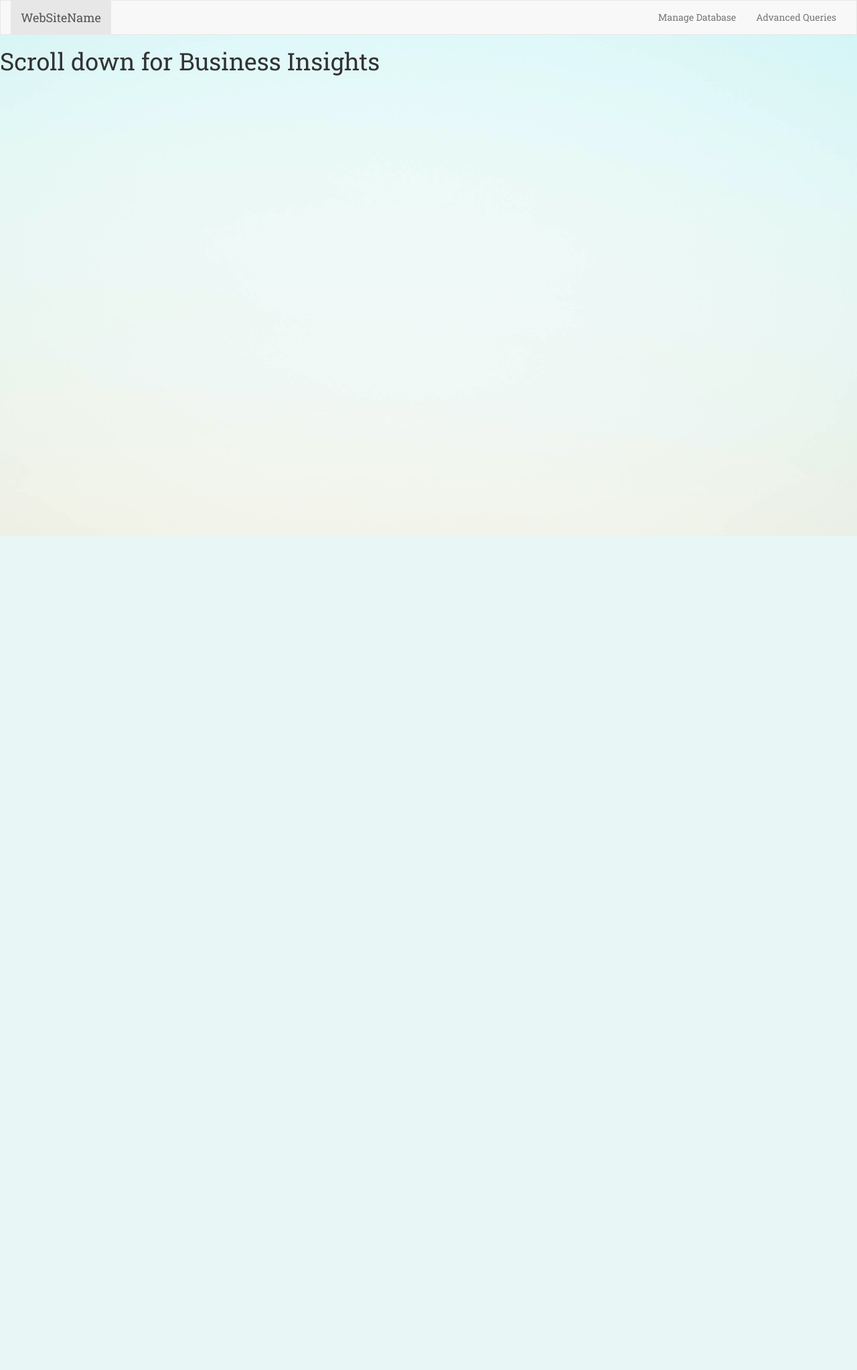
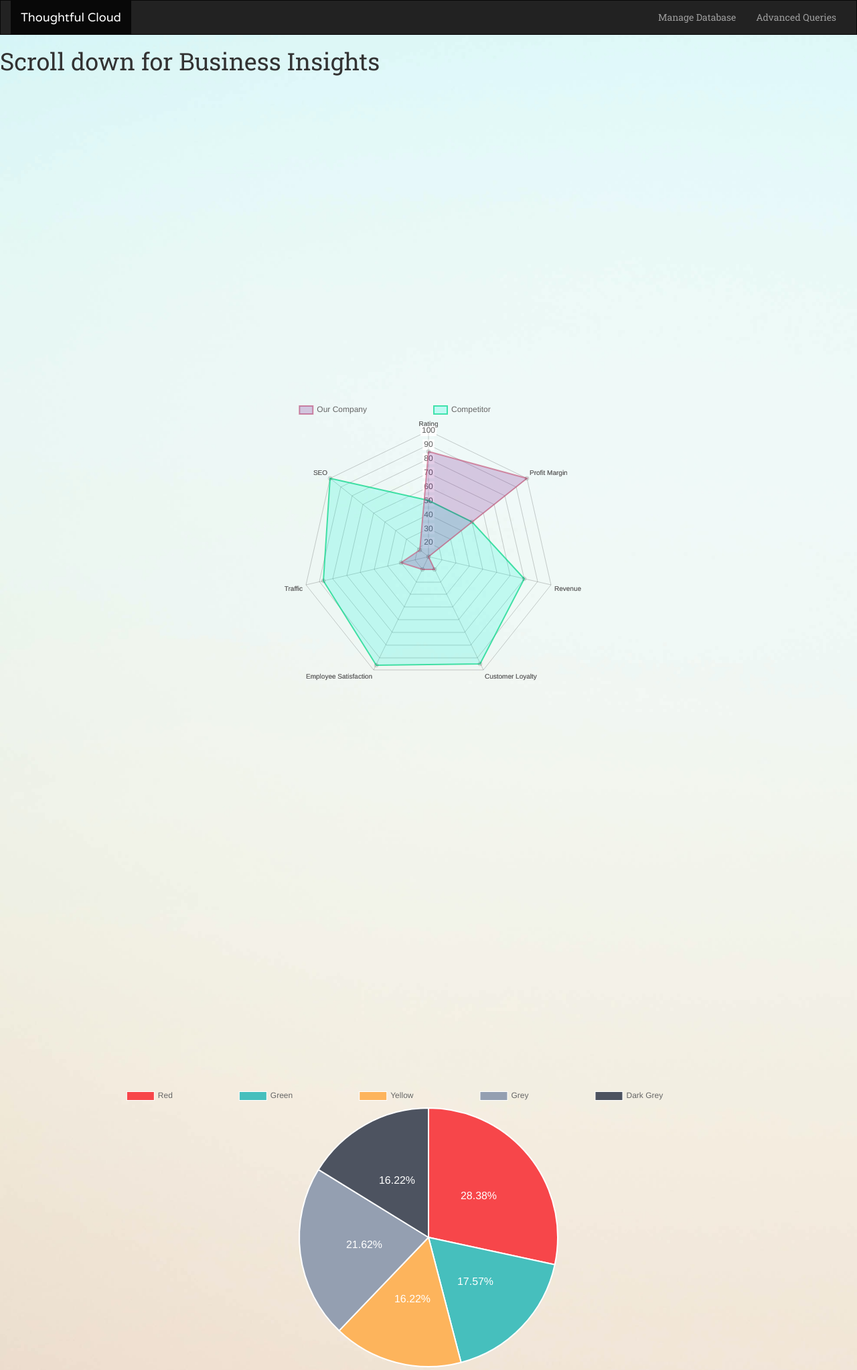
Before and after one commit to jijung1/ECommerce, a Django app: page /ecommerce_site/ in a window 1280 px wide. Shown: the top 2045 px of the page at 67% size. Before the commit the page ends 800 px from the top, so only its background shows below. Run offline with Django 3.2, Linux system fonts and the light colour scheme; some libraries are stand-ins or nearby versions.

Commit message:
add charts to homepage

```diff
--- /dev/null
+++ b/ecommerce_site/static/ecommerce_site/js/index.js
@@ -0,0 +1,130 @@
+//radar
+var ctxR = document.getElementById("radarChart").getContext('2d');
+var myRadarChart = new Chart(ctxR, {
+type: 'radar',
+fontSize: '40em',
+data: {
+labels: ["Rating", "Profit Margin", "Revenue", "Customer Loyalty", "Employee Satisfaction", "Traffic", "SEO"],
+datasets: [{
+label: "Our Company",
+data: [85, 100, 10, 20, 20, 30, 18],
+backgroundColor: [
+'rgba(105, 0, 132, .2)',
+],
+borderColor: [
+'rgba(200, 99, 132, .7)',
+],
+borderWidth: 2
+},
+{
+label: "Competitor",
+data: [50, 50, 80, 95, 96, 87, 100],
+backgroundColor: [
+'rgba(0, 250, 220, .2)',
+],
+borderColor: [
+'rgba(0, 213, 132, .7)',
+],
+borderWidth: 2
+}
+]
+},
+options: {
+responsive: true,
+fontSize: '40px',
+     legend: {
+      display: true,
+       fullWidth: true,
+      position: 'top',
+      labels: {
+        padding: 100,
+        boxWidth: 20
+      }
+    }
+}
+});
+
+
+var ctxP = document.getElementById("labelChart").getContext('2d');
+var myPieChart = new Chart(ctxP, {
+  plugins: [ChartDataLabels],
+  type: 'pie',
+  data: {
+    labels: ["Red", "Green", "Yellow", "Grey", "Dark Grey"],
+    datasets: [{
+      data: [210, 130, 120, 160, 120],
+      backgroundColor: ["#F7464A", "#46BFBD", "#FDB45C", "#949FB1", "#4D5360"],
+      hoverBackgroundColor: ["#FF5A5E", "#5AD3D1", "#FFC870", "#A8B3C5", "#616774"]
+    }]
+  },
+  options: {
+    responsive: true,
+    legend: {
+      position: 'top',
+      labels: {
+        padding: 100
+      }
+    },
+    plugins: {
+      datalabels: {
+        formatter: (value, ctx) => {
+          let sum = 0;
+          let dataArr = ctx.chart.data.datasets[0].data;
+          dataArr.map(data => {
+            sum += data;
+          });
+          let percentage = (value * 100 / sum).toFixed(2) + "%";
+          return percentage;
+        },
+        color: 'white',
+        labels: {
+          title: {
+            font: {
+              size: '16'
+            }
+          }
+        }
+      }
+    }
+  }
+});
+
+//line
+var ctxL = document.getElementById("lineChart").getContext('2d');
+var myLineChart = new Chart(ctxL, {
+type: 'line',
+data: {
+labels: ["January", "February", "March", "April", "May", "June", "July"],
+datasets: [{
+label: "My First dataset",
+data: [65, 59, 80, 81, 56, 55, 40],
+backgroundColor: [
+'rgba(105, 0, 132, .2)',
+],
+borderColor: [
+'rgba(200, 99, 132, .7)',
+],
+borderWidth: 2
+},
+{
+label: "My Second dataset",
+data: [28, 48, 40, 19, 86, 27, 90],
+backgroundColor: [
+'rgba(0, 137, 132, .2)',
+],
+borderColor: [
+'rgba(0, 10, 130, .7)',
+],
+borderWidth: 2
+}
+]
+},
+options: {
+responsive: true,
+  legend: {
+    labels: {
+      padding: 100,
+    }
+  }
+}
+});
--- a/ecommerce_site/static/ecommerce_site/style.css
+++ b/ecommerce_site/static/ecommerce_site/style.css
@@ -16,3 +16,12 @@
     font-family: 'Varela Round', sans-serif;
     */
 }
+.navbar-brand {
+    font-family: 'Varela Round', sans-serif;
+    color: black;
+}
+
+.row{
+    padding: 10%;
+    padding-top: 30%;
+}
--- a/ecommerce_site/templates/ecommerce_site/index.html
+++ b/ecommerce_site/templates/ecommerce_site/index.html
@@ -8,26 +8,39 @@
     <meta charset="UTF-8">
     <meta name="viewport" content="width=device-width, initial-scale=1">
 
+<!-- favicon -->
     <link rel="apple-touch-icon" sizes="180x180" href="../../static/ecommerce_site/images/favicon_io/apple-touch-icon.png">
     <link rel="icon" type="image/png" sizes="32x32" href="../../static/ecommerce_site/images/favicon_io/favicon-32x32.png">
     <link rel="icon" type="image/png" sizes="16x16" href="../../static/ecommerce_site/images/favicon_io/favicon-16x16.png">
+    <link rel="icon" type="image/png" sizes="192x192" href="../../static/ecommerce_site/images/favicon_io/favicon-192x192.png">
+    <link rel="icon" type="image/png" sizes="512x512" href="../../static/ecommerce_site/images/favicon_io/favicon-512x512.png">
     <link rel="manifest" href="../../static/ecommerce_site/images/favicon_io/site.webmanifest">
 
     <title>Thoughtful Cloud ☁ </title>
+
+<!--font -->
     <link href="https://fonts.googleapis.com/css2?family=Roboto+Slab&family=Varela+Round&display=swap" rel="stylesheet">
+
+<!-- bootstrap -->
+
     <link rel="stylesheet" href="https://maxcdn.bootstrapcdn.com/bootstrap/3.4.0/css/bootstrap.min.css">
+
+<!-- aos -->
     <link rel="stylesheet" href="https://unpkg.com/aos@2.3.1/dist/aos.css" />
 
-    <!-- bootstrap 4.4.1 cdn not working for some reason-->
-    <!--<link rel="stylesheet" href="https://maxcdn.bootstrapcdn.com/bootstrap/4.4.1/css/bootstrap.min.css">-->
-    <script src="https://ajax.googleapis.com/ajax/libs/jquery/3.4.1/jquery.min.js"></script>
-    <script src="https://maxcdn.bootstrapcdn.com/bootstrap/4.4.1/js/bootstrap.min.js"></script>
-    <script src="https://cdnjs.cloudflare.com/ajax/libs/popper.js/1.16.0/umd/popper.min.js"></script>
 
+
+<!-- css -->
     <link rel="stylesheet" type="text/css" href="{% static 'ecommerce_site/style.css' %}" />
+<!--
+    <script type="text/javascript" src="https://cdnjs.cloudflare.com/ajax/libs/jquery/3.4.1/jquery.min.js"></script>
+    <script type="text/javascript" src="https://cdnjs.cloudflare.com/ajax/libs/popper.js/1.14.4/umd/popper.min.js"></script>
+    <script type="text/javascript" src="https://cdnjs.cloudflare.com/ajax/libs/twitter-bootstrap/4.4.1/js/bootstrap.min.js"></script>
+    <script type="text/javascript" src="https://cdnjs.cloudflare.com/ajax/libs/mdbootstrap/4.15.0/js/mdb.min.js"></script>
+    -->
 </head>
 
-<nav class="navbar navbar-default bg-success">
+<nav class="navbar navbar-inverse">
   <div class="container-fluid">
     <!-- Brand and toggle get grouped for better mobile display -->
     <div class="navbar-header">
@@ -40,7 +53,7 @@
     </div>
     <div class="collapse navbar-collapse" id="bs-example-navbar-collapse-1">
       <ul class="nav navbar-nav">
-        <li class="active"><a class="navbar-brand" href="/">WebSiteName</a></li>
+        <li class="active"><a class="navbar-brand" href="/">Thoughtful Cloud</a></li>
       </ul>
       <ul class="nav navbar-nav navbar-right">
         <li><a href="/admin">Manage Database</a></li>
@@ -51,9 +64,41 @@
 </nav>
 
 
+<body>
+    <h1>Scroll down for Business Insights</h1>
+
+    <div class="row">
+        <div class="col-lg-12">
+            <canvas id="radarChart"></canvas>
+        </div>
+    </div>
+
+    <div class="row">
+        <div class="col-lg-12">
+
+            <canvas id="labelChart"></canvas>
+        </div>
+    </div>
+    <div class="row">
+        <div class="col-lg-12">
+
+            <canvas id="lineChart"></canvas>
+        </div>
+    </div>
 
 
-<body>
-    <h1>Scroll down for Business Insights</h1>
+
+    <script src="https://ajax.googleapis.com/ajax/libs/jquery/3.4.1/jquery.min.js"></script>
+    <script type="text/javascript" src="https://cdnjs.cloudflare.com/ajax/libs/jquery/3.4.1/jquery.min.js"></script>
+    <script type="text/javascript" src="https://cdnjs.cloudflare.com/ajax/libs/popper.js/1.14.4/umd/popper.min.js"></script>
+    <script type="text/javascript" src="https://cdnjs.cloudflare.com/ajax/libs/twitter-bootstrap/4.4.1/js/bootstrap.min.js"></script>
+    <script type="text/javascript" src="https://cdnjs.cloudflare.com/ajax/libs/mdbootstrap/4.15.0/js/mdb.min.js"></script>
+    <script type="text/javascript" src="{% static 'ecommerce_site/js/index.js' %}"></script>
 </body>
+
+<!--
+attributions:
+ Icons made by <a href="https://www.flaticon.com/authors/freepik" title="Freepik">Freepik</a> from <a href="https://www.flaticon.com/" title="Flaticon"> www.flaticon.com</a>
+
+-->
 </html>
--- a/ecommerce_site/urls.py
+++ b/ecommerce_site/urls.py
@@ -5,6 +5,5 @@
    url(r'^$', views.index, name='index'),
     #/ecommerce_site/101/
     url(r'^(?P<product_id>[0-9]+)/$', views.product_detail, name='index'),
-    #url(r'^(?P<product_id>[0-9]+)/$', views.product_detail, name='index')
 
 ]
--- a/ecommerce_site/views.py
+++ b/ecommerce_site/views.py
@@ -7,6 +7,8 @@
 def index(request):
     return render(request, 'ecommerce_site/index.html')
 
+def advanced_query(request):
+    return
 
 """
 def index(request):
```
Also changed, not shown: ecommerce_site/static/ecommerce_site/images/icons/cloud.svg (added).
